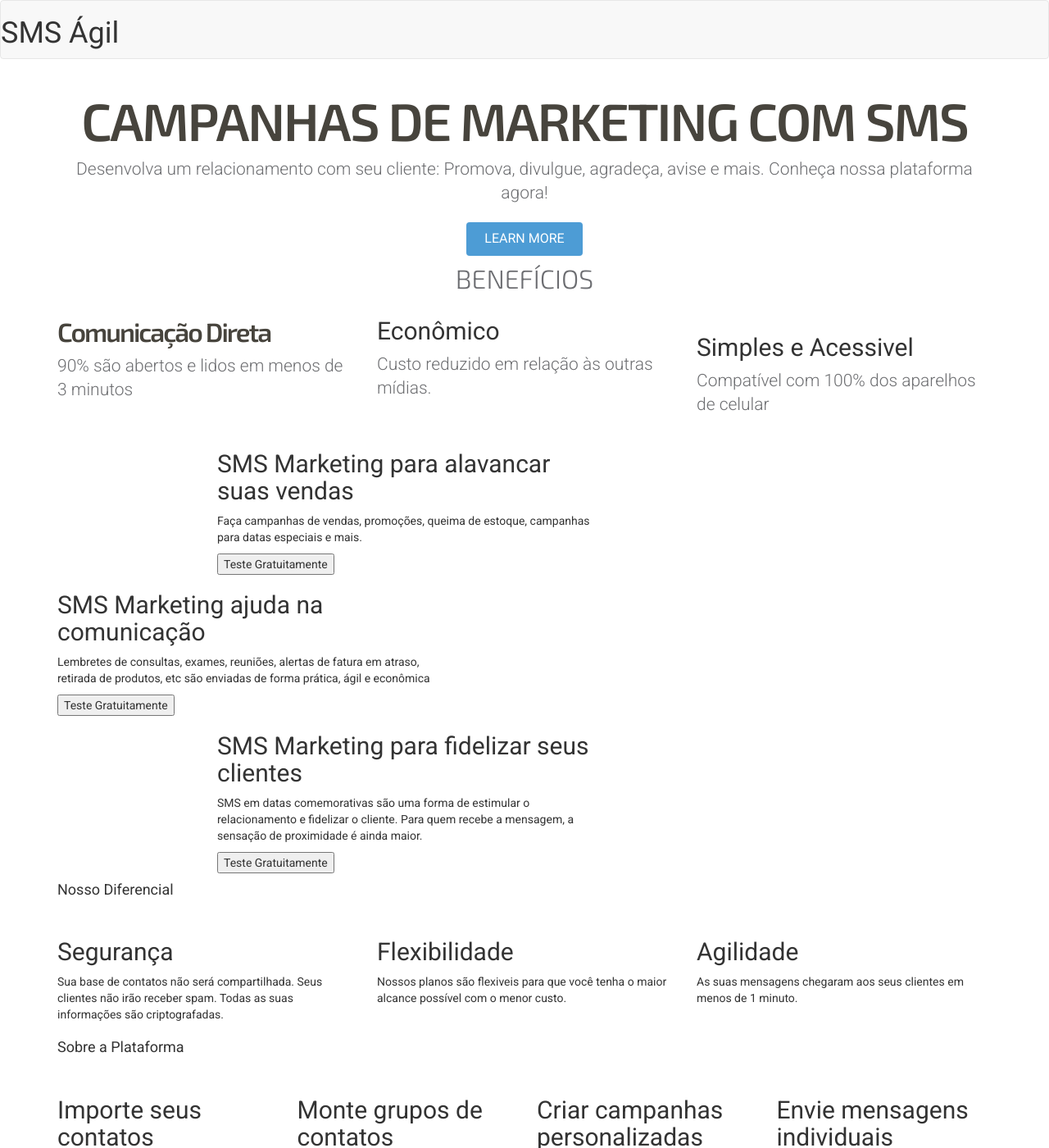
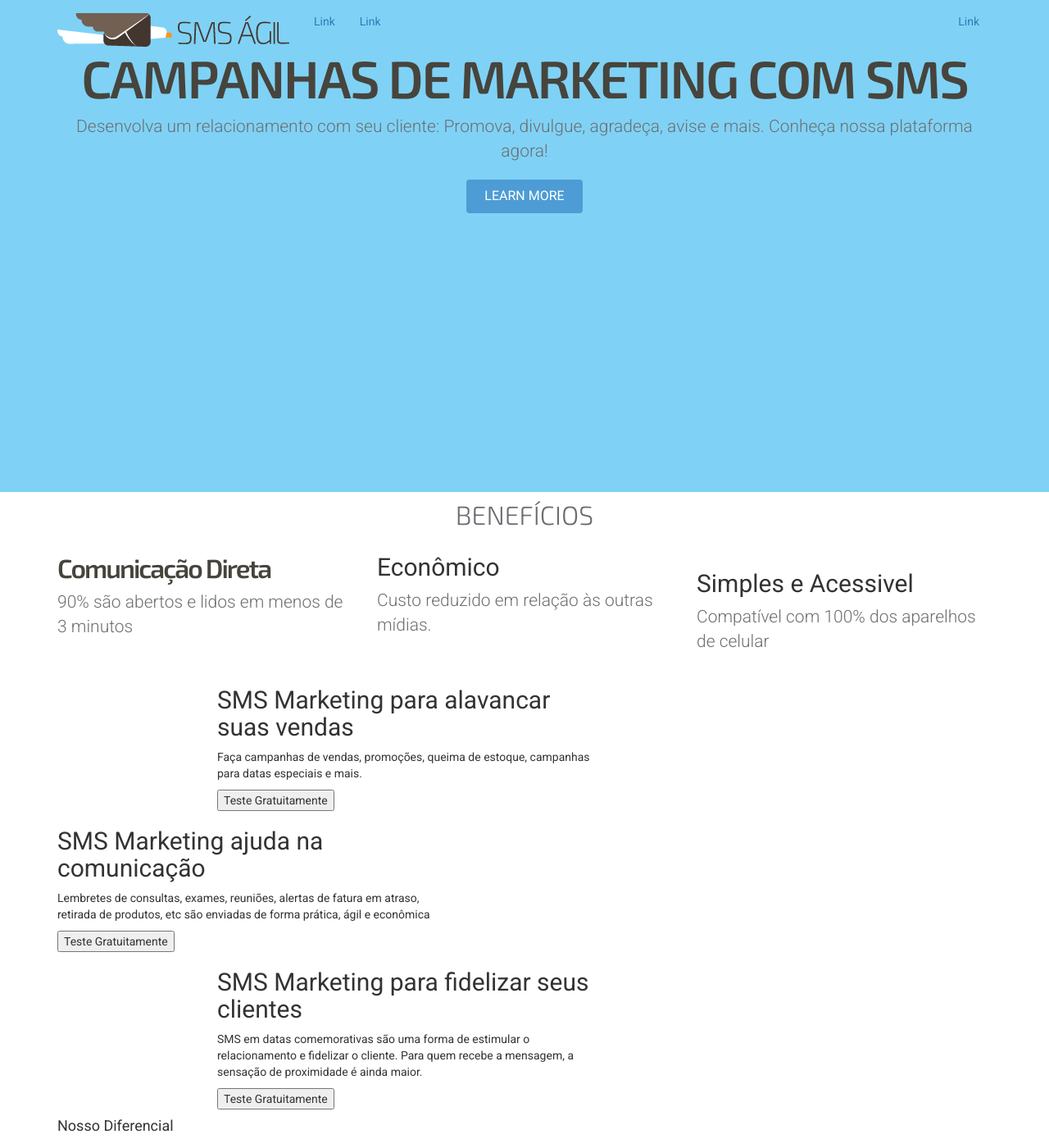
Before and after one commit to smsagil/smsagil.github.io, a Jekyll site: the page built from index.html, in a window 1280 px wide and 1400 px high. Shown: the whole window at 82% size. Built offline with Jekyll 4.4.1, drawn with Linux system fonts in a browser that asks for light colours.

Commit message:
navbar transparent

```diff
--- a/_includes/header.html
+++ b/_includes/header.html
@@ -1,8 +1,31 @@
 <header class="site-header">
 
-  <nav class="navbar navbar-default">
-  <h1>SMS Ágil</h1>
-  </div><!-- /.container-fluid -->
-</nav>
+	<nav class="navbar">
+	<div class="container">
+			<!-- Brand and toggle get grouped for better mobile display -->
+			<div class="navbar-header">
+				<button type="button" class="navbar-toggle collapsed" data-toggle="collapse" data-target="#bs-example-navbar-collapse-1" aria-expanded="false">
+					<span class="sr-only">Toggle navigation</span>
+					<span class="icon-bar"></span>
+					<span class="icon-bar"></span>
+					<span class="icon-bar"></span>
+				</button>
+				<a class="navbar-brand" href="#">
+					<img src="img/sms-agil-logo.png" alt="">
+				</a>
+			</div>
+
+			<!-- Collect the nav links, forms, and other content for toggling -->
+			<div class="collapse navbar-collapse" id="bs-example-navbar-collapse-1">
+				<ul class="nav navbar-nav">
+					<li class="active"><a href="#">Link <span class="sr-only">(current)</span></a></li>
+					<li><a href="#">Link</a></li>
+				</ul>
+				<ul class="nav navbar-nav navbar-right">
+					<li><a href="#">Link</a></li>
+				</ul>
+			</div><!-- /.navbar-collapse -->
+		</div><!-- /.container-fluid -->
+	</nav>
 
 </header>
--- a/_layouts/default.html
+++ b/_layouts/default.html
@@ -7,7 +7,7 @@
 
 	{% include header.html %}
 
-	<section>
+	<section class="section section-blue section-sky">
 		<div class="container text-center">
 				<h1 class="title-mega">Campanhas de Marketing com SMS</h1>
 				<p class="lead">Desenvolva um relacionamento com seu cliente: Promova, divulgue, agradeça, avise e mais. Conheça nossa plataforma agora!</p>
--- a/css/main.css
+++ b/css/main.css
@@ -68,3 +68,12 @@ body {
 	padding-top: 40px;
 	padding-bottom: 40px
 }
+.section-sky {
+	background-color: #7FD2F5;
+	min-height: 600px
+}
+.navbar {
+	background-color: transparent;
+	position: fixed;
+	width: 100%
+}
```
Also changed, not shown: img/sms-agil-logo.png (added), 5 other files.
